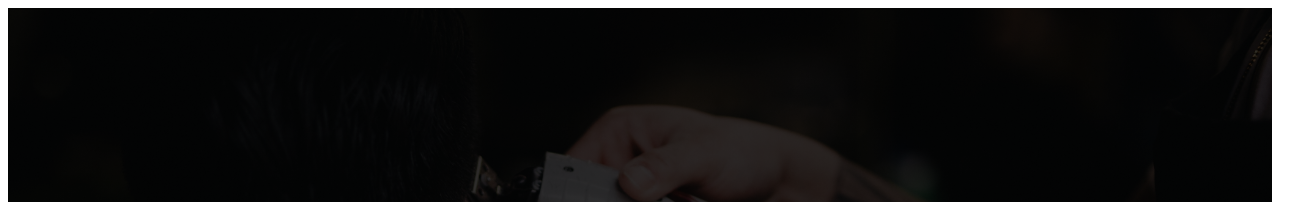
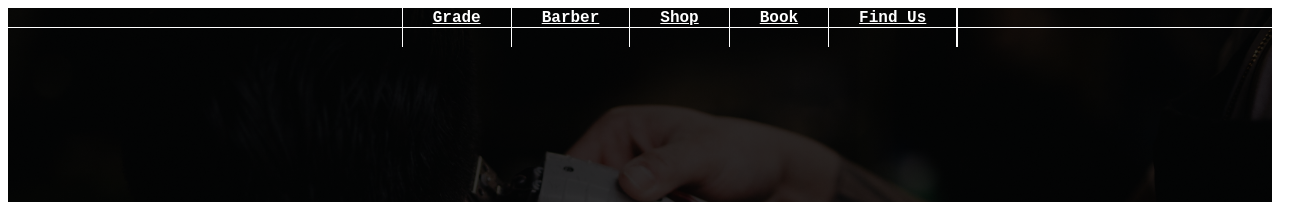
Before and after one commit to chrisjingram/grade-website, a Gatsby site: page / in a window 1280 px wide. Shown: the top 202 px of the page, 1312 px wide, since content can reach past the window. Built offline with nearby package versions, Linux system fonts and the light colour scheme; Gatsby itself is replaced by a stand-in of ours.

Commit message:
created nav bar

```diff
--- a/src/components/Header.js
+++ b/src/components/Header.js
@@ -5,6 +5,7 @@ import headerBG from "../assets/header/header-bg.jpeg";
 import logo from "../assets/header/logo.png";
 
 import VerticalMiddle from "./VerticalMiddle";
+import NavBar from "./NavBar";
 
 import "../css/header.css";
 
@@ -15,13 +16,15 @@ export default class Header extends React.PureComponent{
       <section id="header" style={{ backgroundImage: 'linear-gradient(rgba(0, 0, 0, 0.81), rgba(0, 0, 0, 0.81)),url(' + headerBG + ')',
  backgroundPosition: 'center center' }}>
 
-       <VerticalMiddle>
+        <NavBar />
 
-        <img src={logo} className="logo" />
-        <h2>Lorem ipsum dolor sit amet,<br/>consectetur adipisicing elit</h2>
-        <Link to="#" className="border-button">Book an appointment</Link>
+        <VerticalMiddle>
 
-      </VerticalMiddle>
+          <img src={logo} className="logo" />
+          <h2>Lorem ipsum dolor sit amet,<br/>consectetur adipisicing elit</h2>
+          <Link to="#" className="border-button">Book an appointment</Link>
+
+        </VerticalMiddle>
 
       </section>
     )
--- /dev/null
+++ b/src/components/NavBar.js
@@ -0,0 +1,22 @@
+import React from 'react';
+import Link from 'gatsby-link';
+
+import "../css/nav.css";
+
+export default class NavBar extends React.PureComponent{
+  render(){
+
+    return (
+        <ul className="nav">
+
+          <li><Link to="#">Grade</Link></li>
+          <li><Link to="#">Barber</Link></li>
+          <li><Link to="#">Shop</Link></li>
+          <li><Link to="#">Book</Link></li>
+          <li><Link to="#">Find Us</Link></li>
+
+        </ul>
+    )
+
+  }
+}
--- /dev/null
+++ b/src/css/nav.css
@@ -0,0 +1,31 @@
+ul.nav{
+  list-style: none;
+  width: 100%;
+  border-bottom: 1px solid white;
+  position: absolute;
+  top: 0;
+  margin: 0;
+}
+  ul.nav li{
+    display: inline-block;
+    margin: 0;
+  }
+    ul.nav li a{
+      padding: 20px 30px;
+      font-family: "Courier New", serif;
+      font-weight: bold;
+      color: white;
+      -o-transition:.25s;
+      -ms-transition:.25s;
+      -moz-transition:.25s;
+      -webkit-transition:.25s;
+      transition:.25s;
+      margin: 0;
+      border-left: 1px solid white;
+    }
+    ul.nav li a:hover{
+      color: #040505;
+    }
+    ul.nav li:last-child a{
+      border-right: 2px solid white;
+    }
```
